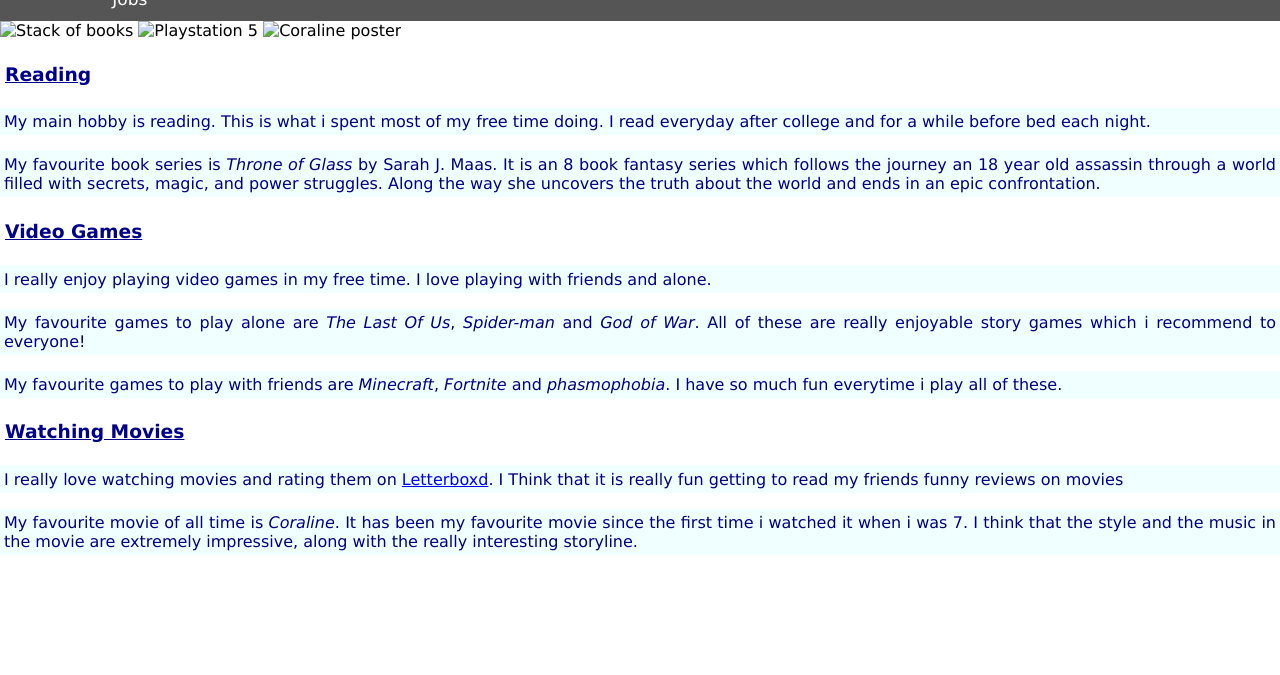
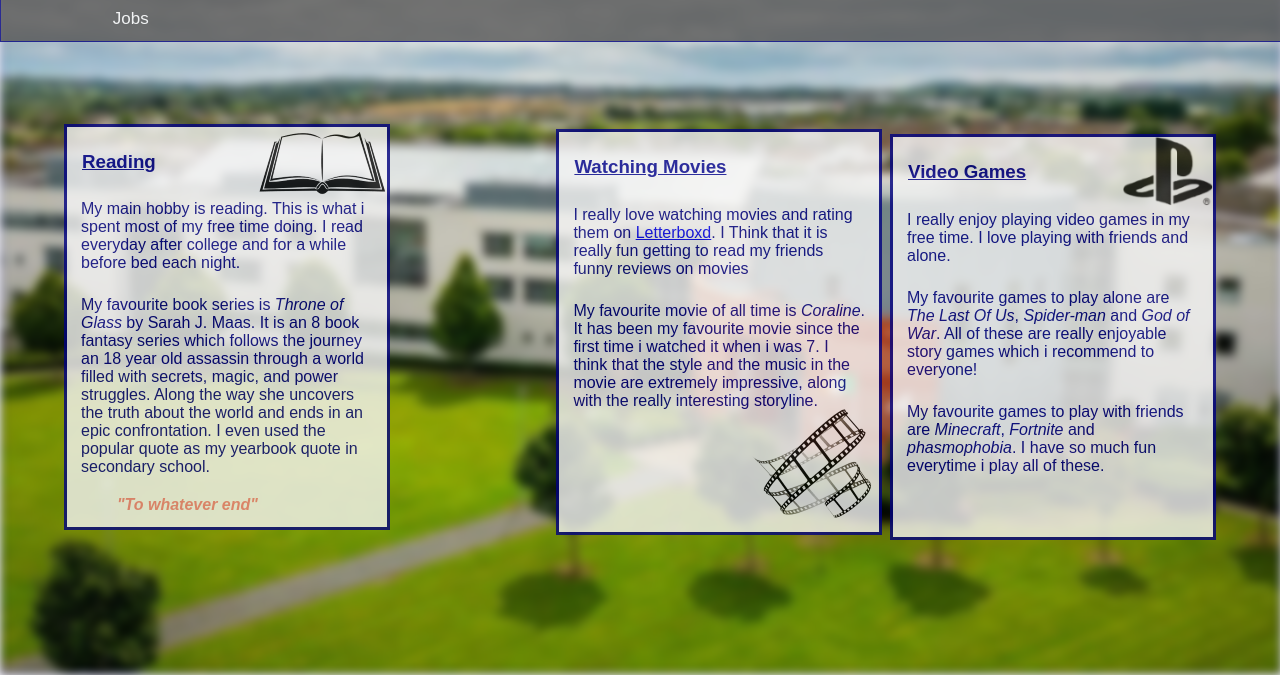
Before and after one commit to Hollyh27/Personal-Website, a plain HTML site: page hobbies.html in a window 1280 px wide. Shown: the part 148-823 px from the top of the page. Before the commit the page ends 800 px from the top, so only its background shows below. Drawn offline with Linux system fonts and the light colour scheme.

Commit message:
Add files via upload

```diff
--- a/css/mystyle.css
+++ b/css/mystyle.css
@@ -1,13 +1,20 @@
 p{
     color: navy;
-    background-color:azure;
-    text-align: justify;
     padding: 4px;
+}
+
+blockquote{
+    color: lightcoral;
 }
 
 h1{
     color: lightcoral;
     text-align: center;
+    background-color: #555;
+    padding:10px;
+    margin-left:40%;
+    margin-right:40%;
+    z-index:1;
 }
 
 h2{
@@ -31,7 +38,9 @@
 
 div{
 
-
+    border: 1px solid navy;
+    background-color: whitesmoke;
+     filter:opacity(0.8);
 
 }
 
@@ -140,3 +149,37 @@
     border: 1px solid navy;
     background-color: whitesmoke;
 }
+
+
+
+#book {
+    float: left;
+    width: 300px;
+    margin-left: 5%;
+    margin-top:5%;
+     border-width:medium;
+  height: 400px;
+}
+
+#movie{
+     float: left;
+    width: 300px;
+      margin-top:4%;
+     margin-left: 13%;
+     height: 400px;
+     border-width:medium;
+}
+
+#ps5{
+     float: right;
+    width: 300px;
+      margin-top:3%;
+     margin-right: 5%;
+     height: 400px;
+    border-width:medium;
+}
+
+.flo{
+
+    margin-left:10%;
+}
--- a/hobbies.html
+++ b/hobbies.html
@@ -2,13 +2,64 @@
 <html lang="en">
 <head>
   <meta charset="UTF-8">
-    <title>My Hobbies</title>
+   <title>My Hobbies</title>
      <link rel="stylesheet" href = "css/mystyle.css">
+
+
+    <style>
+        body, html{
+            height: 100%;
+            margin: 0%;
+            font-family: Arial, Helvetica, sans-serif;
+        }
+
+        .background{
+            position: absolute;
+            height: 100%;
+            width: 100%;
+            background-image: url(images/setu.jpg);
+            background-position: center;
+            filter: blur(5px);
+            z-index: -1;
+            background-repeat: no-repeat;
+            background-size: cover;
+        }
+        #book {
+           background-image: url(images/book.png);
+            background-repeat: no-repeat;
+            background-position:top right;
+             padding-left: 10px;
+            padding-right: 10px;
+        }
+
+        #ps5 {
+              background-image: url(images/ps5.png);
+            background-repeat: no-repeat;
+            background-position:top right;
+            padding-left: 10px;
+            padding-right: 10px;
+        }
+
+        #movie{
+              background-image: url(images/movie.png);
+            background-repeat: no-repeat;
+            background-position:bottom right;
+             padding-left: 10px;
+            padding-right: 10px;
+        }
+
+    </style>
+
     </head>
+
     <body>
+
+        <div class ="background"></div>
+
     <header>
-        <h1><u>My Hobbies</u></h1>
+         <h1>My Hobbies</h1>
          </header>
+
         <nav>
             <div class = links>
              <a href="index.html">Home</a>
@@ -17,29 +68,35 @@
              <a href="pets.html">Pets</a>
              <a href="jobs.html">Jobs</a>
             </div></nav>
+
+        <br>
+
         <main>
 
-            <img src="images/Books.jpg" alt="Stack of books" width="200" height"340">
-            <img src="images/ps.jpg" alt="Playstation 5" width="200" height"340">
-            <img src="images/coraline.jpg" alt="Coraline poster" width="200" height"340">
-
-            <div>
+            <div id = "book">
                 <h3><u>Reading</u></h3>
-        <p>My main hobby is reading. This is what i spent most of my free time doing. I read everyday after college and for a while before bed each night. </p>
-            <p>My favourite book series is <i>Throne of Glass</i> by Sarah J. Maas. It is an 8 book fantasy series which follows the journey an 18 year old assassin through a world filled with secrets, magic, and power struggles. Along the way she uncovers the truth about the world and ends in an epic confrontation.</p>
+           <p>My main hobby is reading. This is what i spent most of my free time doing. I read everyday after college and for a while before bed each night. </p>
+            <p>My favourite book series is <i>Throne of Glass</i> by Sarah J. Maas. It is an 8 book fantasy series which follows the journey an 18 year old assassin through a world filled with secrets, magic, and power struggles. Along the way she uncovers the truth about the world and ends in an epic confrontation. I even used the popular quote as my yearbook quote in secondary school.</p>
+                <blockquote><i><b>"To whatever end"</b></i></blockquote>
             </div>
 
-            <div>
+            <br>
+
+            <div id = "movie">
+                <h3><u>Watching Movies</u></h3>
+            <p>I really love watching movies and rating them on <a href="http://www.letterboxd.com" target="_blank">Letterboxd</a>. I Think that it is really fun getting to read my friends funny reviews on movies</p>
+            <p>My favourite movie of all time is <i>Coraline</i>. It has been my favourite movie since the first time i watched it when i was 7. I think that the style and the music in the movie are extremely impressive, along with the really interesting storyline.</p>
+            </div>
+
+            <br>
+
+             <div id = "ps5">
                 <h3><u>Video Games</u></h3>
             <p>I really enjoy playing video games in my free time. I love playing with friends and alone.</p>
             <p>My favourite games to play alone are <i>The Last Of Us</i>, <i>Spider-man</i> and <i>God of War</i>. All of these are really enjoyable story games which i recommend to everyone!</p>
             <p>My favourite games to play with friends are <i>Minecraft</i>, <i>Fortnite</i> and <i>phasmophobia</i>. I have so much fun everytime i play all of these.</p>
             </div>
 
-            <div>
-                <h3><u>Watching Movies</u></h3>
-            <p>I really love watching movies and rating them on <a href="http://www.letterboxd.com" target="_blank">Letterboxd</a>. I Think that it is really fun getting to read my friends funny reviews on movies</p>
-            <p>My favourite movie of all time is <i>Coraline</i>. It has been my favourite movie since the first time i watched it when i was 7. I think that the style and the music in the movie are extremely impressive, along with the really interesting storyline.</p>
-            </div>
+
         </main>
     </body>
```
Also changed, not shown: aboutme.html (+30 -1 lines), index.html (+22 -20 lines), jobs.html (+21 -0 lines), pets.html (+23 -0 lines), images/book.png (added), images/cutebumpy.jpg (added), images/flower.png (added), images/glameow.jpg (added), images/jhoppa.jpg (added), images/jhoppaa.jpg (added), images/me.jpg (added), images/movie.png (added), images/ps5.png (added), images/setu.jpg (added).
